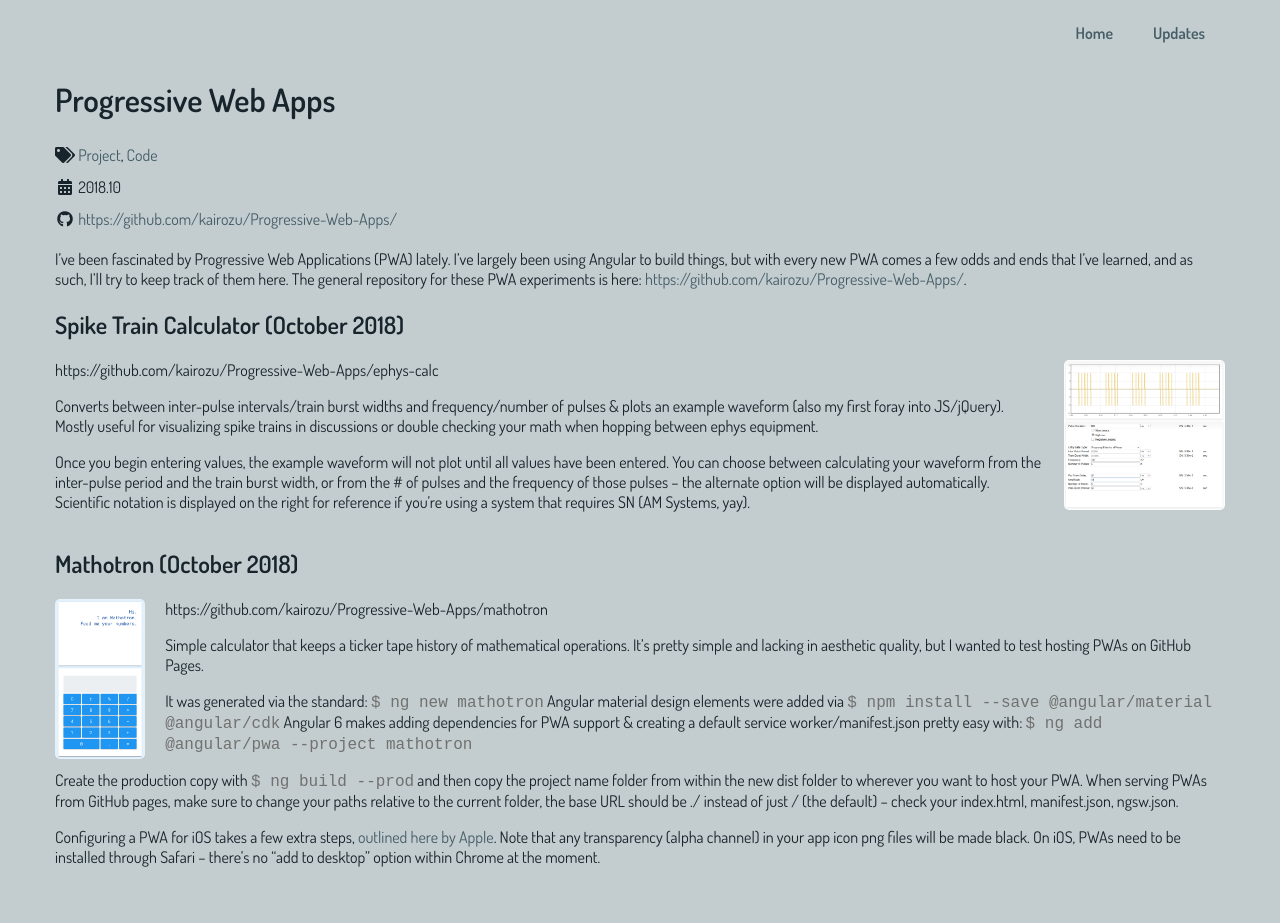
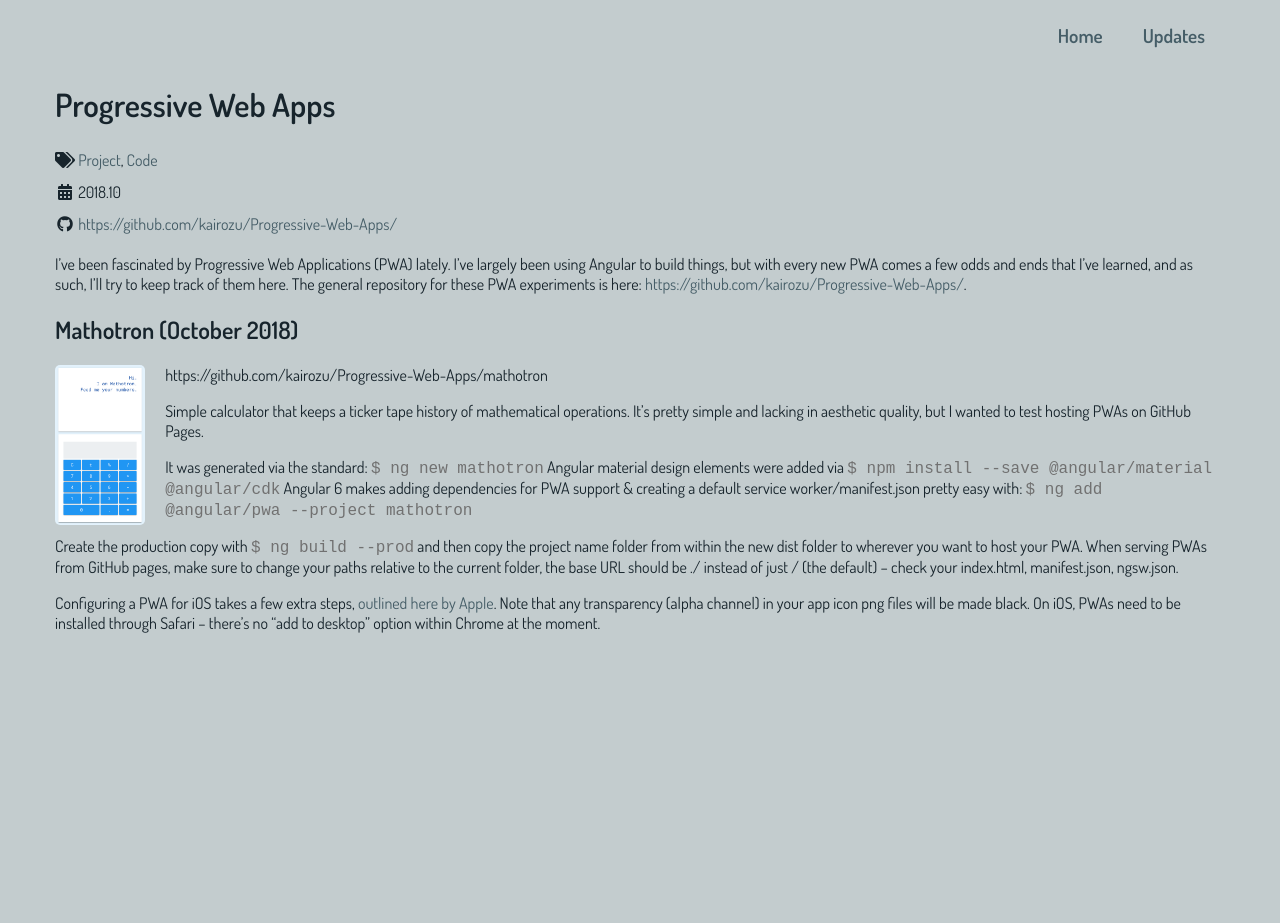
Before and after one commit to kairozu/kairozu.github.io, a Jekyll site: the page built from updates/_posts/2018-10-04-progressive-web.md, in a window 1280 px wide. Built offline with Jekyll 4.4.1, drawn with Linux system fonts in a browser that asks for light colours; nearby versions of some CDN libraries.

Commit message:
updating font sizes

```diff
--- a/_includes/foot.html
+++ b/_includes/foot.html
@@ -1,3 +1,4 @@
 </div>
+<br /><br />
 </body>
 </html>
--- a/css/main.css
+++ b/css/main.css
@@ -60,6 +60,7 @@
     padding: 10px 15px;
     margin: 5px;
     font-weight: 600;
+    font-size: larger;
     text-align: center;
 }
 .fcMain {
--- a/tags/index.html
+++ b/tags/index.html
@@ -6,9 +6,9 @@
 {% include head.html %}
 <div class="bodyContainer">
     <ul class="fa-ul">
-        {% assign tags = site.tags | sort 0 %}
+        {% assign tags = site.tags | sort %}
         {% for tag_item in tags %}
-            {% assign tag = (tag_item | first) %}
+            {% assign tag = tag_item | first %}
             <li>
                 <a href="{{site.url}}{{site.baseurl}}/tags/{{tag}}">{{site.data.tags[tag].name}}</a> ({{site.tags[tag].size}})
             </li>
--- a/updates/_posts/2018-10-04-progressive-web.md
+++ b/updates/_posts/2018-10-04-progressive-web.md
@@ -5,16 +5,6 @@
 hasgithub: https://github.com/kairozu/Progressive-Web-Apps/
 ---
 I've been fascinated by Progressive Web Applications (PWA) lately. I've largely been using Angular to build things, but with every new PWA comes a few odds and ends that I've learned, and as such, I'll try to keep track of them here. The general repository for these PWA experiments is here: [https://github.com/kairozu/Progressive-Web-Apps/](https://github.com/kairozu/Progressive-Web-Apps/).
-
-## Spike Train Calculator (October 2018)
-<img class="imageR" height="150" alt="weather" src="/images/spiketrain.png" />
-https://github.com/kairozu/Progressive-Web-Apps/ephys-calc
-
-Converts between inter-pulse intervals/train burst widths and frequency/number of pulses & plots an example waveform (also my first foray into JS/jQuery). Mostly useful for visualizing spike trains in discussions or double checking your math when hopping between ephys equipment.
-
-Once you begin entering values, the example waveform will not plot until all values have been entered. You can choose between calculating your waveform from the inter-pulse period and the train burst width, or from the # of pulses and the frequency of those pulses -- the alternate option will be displayed automatically.  Scientific notation is displayed on the right for reference if you're using a system that requires SN (AM Systems, yay).
-
-<div class="spacerClear"></div>
 
 ## Mathotron (October 2018)
 <img class="imageL" height="160" alt="mathotron" src="/images/mathotron.png" />
@@ -30,3 +20,5 @@
 Create the production copy with <code>$ ng build --prod</code> and then copy the project name folder from within the new dist folder to wherever you want to host your PWA. When serving PWAs from GitHub pages, make sure to change your paths relative to the current folder, the base URL should be ./ instead of just / (the default) -- check your index.html, manifest.json, ngsw.json.
 
 Configuring a PWA for iOS takes a few extra steps, [outlined here by Apple](https://developer.apple.com/library/archive/documentation/AppleApplications/Reference/SafariWebContent/ConfiguringWebApplications/ConfiguringWebApplications.html). Note that any transparency (alpha channel) in your app icon png files will be made black. On iOS, PWAs need to be installed through Safari -- there's no "add to desktop" option within Chrome at the moment.
+
+<div class="spacerClear"></div>
```
Also changed, not shown: _layouts/list.html (+5 -5 lines), updates/_posts/2017-09-01-randomprojects.md (+10 -0 lines).
